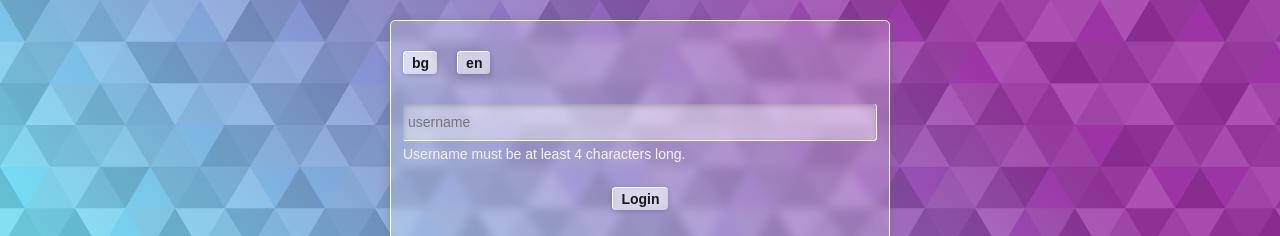
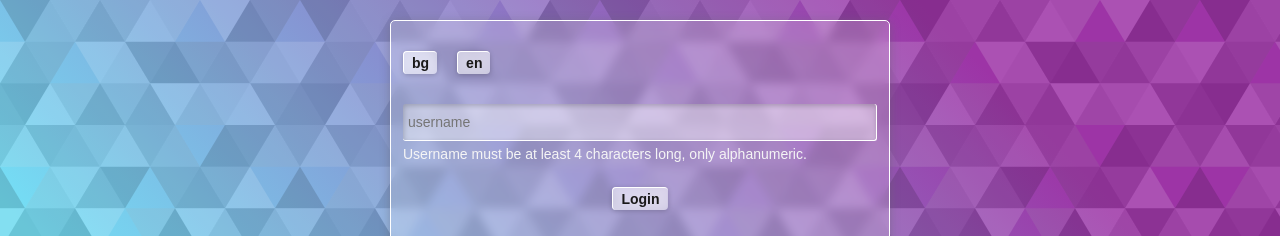
Before and after one commit to L-Ignatova/chat-app, a React (Create React App) app: page / in a window 1280 px wide. Both pictures are taken after a click on the button "Login". Shown: the top 236 px of the page. Built offline with nearby package versions, Linux system fonts and the light colour scheme; no server answers.

Commit message:
Add localization to error msg

```diff
--- a/src/components/UsernameError.js
+++ b/src/components/UsernameError.js
@@ -1,8 +1,12 @@
 import React from "react";
+import { useTranslation } from "react-i18next";
+import { ChatControls_UsernameErrorMessage } from "../utils/locales/translationKeys";
 
 const UsernameErrorMsg = () => {
+  const { t } = useTranslation();
+
   return (
-    <p className="error-msg">Username must be at least 4 characters long.</p>
+    <p className="error-msg">{t(ChatControls_UsernameErrorMessage)}</p>
   );
 }
 
```
